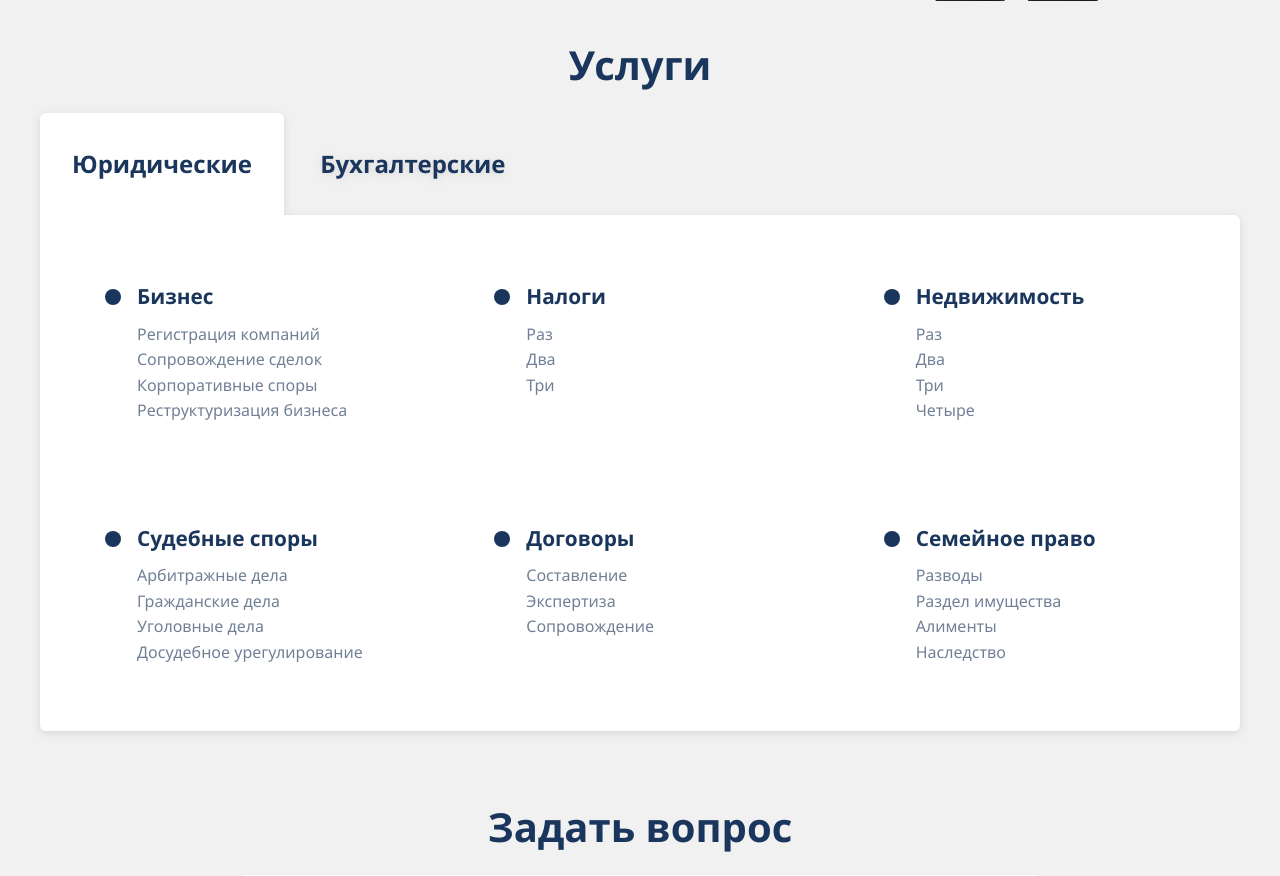
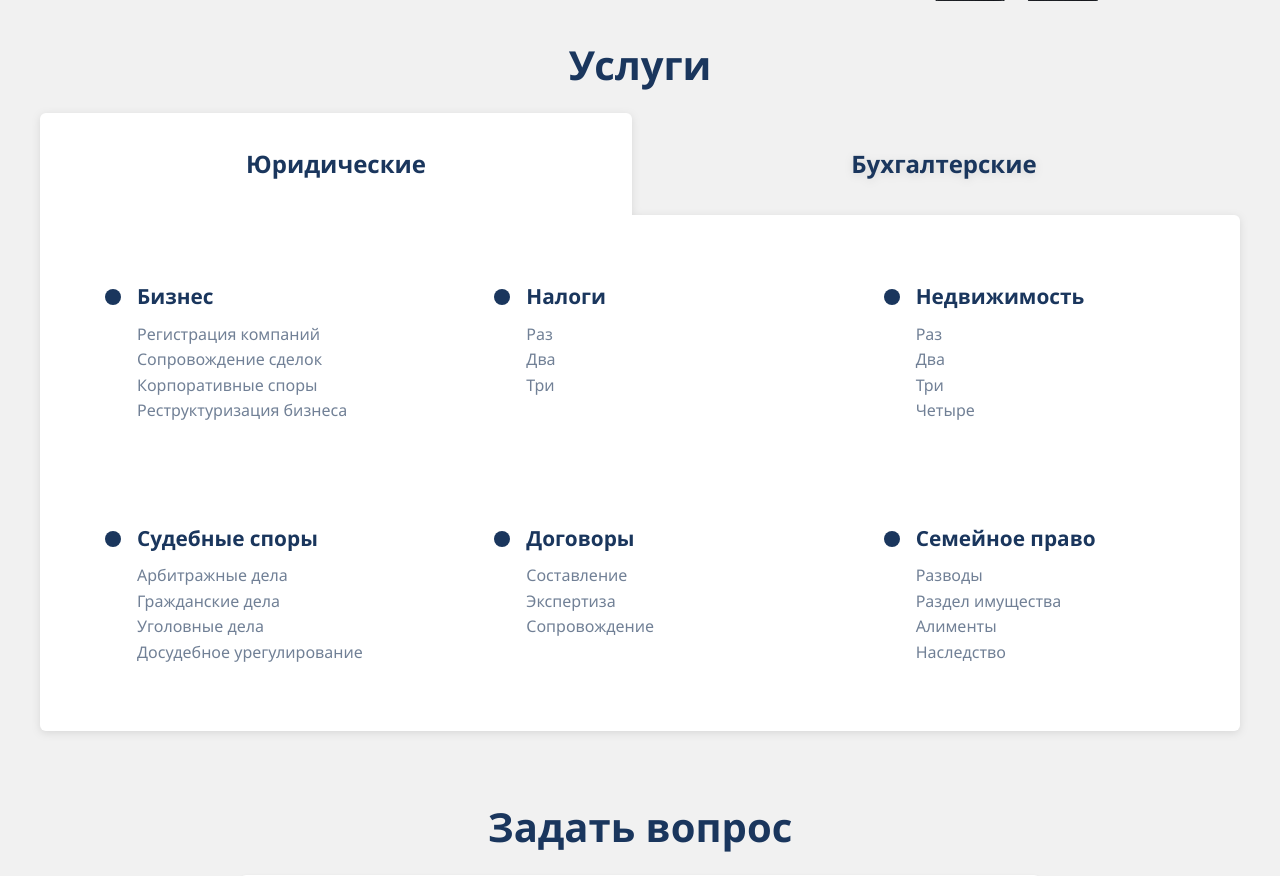
Before and after one commit to levink/hello, a PHP site: page / in a window 1280 px wide. Shown: the part 631-1507 px from the top of the page. Run offline with PHP 8.4, Linux system fonts and the light colour scheme.

Commit message:
Services tabs

```diff
--- a/public/css/styles.css
+++ b/public/css/styles.css
@@ -144,7 +144,7 @@ header ~ section {
     margin-bottom: 3rem;
 }
 
-/* Hero */
+/* #region Hero */
 .hero {
     display: flex;
     align-items: center;
@@ -185,68 +185,58 @@ header ~ section {
     max-width: 100%;
     height: auto;
 }
+/* #endregion Hero */
 
-/* Services */
+
+/* #region Services */
 .services {
     padding: 2rem 2rem;
 }
-
 .services_container {
     max-width: 1200px;
     margin: 0 auto;
     filter: drop-shadow(var(--shadow));
 }
-
-.services_container {
-
-    input[type="radio"] {
-        display: none;
+.services_tabs {
+    display: grid;
+    grid-template-columns: 1fr 1fr;
+    gap: 1rem;
 }
-
-    input[type="radio"] + label {
-        display: inline-block;
+.service_tab {
     padding: 2rem;
     font-size: 1.5rem;
     font-weight: 700;
     color: var(--primary);
     cursor: pointer;
     background-color: transparent;
-    }
-
-    input[type="radio"]:checked + label {
-        background-color: var(--white);
+    width: 100%;
+    text-align: center;
     border-radius: var(--form_radius);
     border-bottom-left-radius: 0;
     border-bottom-right-radius: 0;
 }
-
-    #services_tab_0:checked ~ .services_grid.services_tab_1 {
-        display: none;
+.service_tab.active {
+     background-color: var(--white);
 }
-
-    #services_tab_1:checked ~ .services_grid.services_tab_0 {
-        display: none;
-    }
-}
-
-.services_grid.services_tab_0 {
-    border-top-left-radius: 0;
-}
-
-.services_grid.services_tab_1 {
-    border-top-left-radius: var(--form_radius);
-}
-
 .services_grid {
     max-width: 1200px;
     margin: 0 auto;
-    display: grid;
+    padding: 2rem;
+    display: none;
     grid-template-columns: repeat(auto-fit, minmax(280px, 1fr));
     gap: 2rem;
     background-color: var(--white);
-    padding: 2rem;
     border-radius: var(--form_radius);
-
+}
+.services_grid.grid_0 {
+    border-top-left-radius: 0;
+}
+.services_grid.grid_1 {
+    border-top-right-radius: 0;
+}
+.services_grid.active {
+    display: grid;
+}
 .service_card {
     padding: 2rem;
     border: 1px solid transparent;
@@ -254,41 +244,36 @@ header ~ section {
     transition: all 0.2s ease;
     cursor: pointer;
 }
-
 .service_card:hover {
-        /* transform: translateY(-4px); */
     box-shadow: var(--shadow_hover);
     border-color: var(--primary);
 }
-
 .service_card .title {
     display: flex;
     align-items: center;
     flex-direction: row;
     padding-bottom: 0.5rem;
 }
-
 .service_card .circle {
     width: 1rem;
     height: 1rem;
     border-radius: 50%;
     background: var(--primary);
 }
-
 .service_card h3 {
     font-size: 1.3rem;
     padding-left: 1rem;
     color: var(--primary);
 }
-
 .service_card p {
     padding-left: 2rem;
     color: var(--text_light);
 }
-}
+
+/* #endregion Services */
 
 
-/* #region Price section */
+/* #region Price */
 
 .price {
     padding: 2rem 2rem;
@@ -366,7 +351,8 @@ header ~ section {
     }
 }
 
-/* #endregion Price section */
+/* #endregion Price */
+
 
 /* Ask-form section */
 .ask {
--- a/public/index.html
+++ b/public/index.html
@@ -54,13 +54,12 @@
         <h2 class="section-title">Услуги</h2>
         <div class="services_container">
 
-            <input type="radio" name="selected_tab" value="services_tab_0" id="services_tab_0" checked />
-            <label for="services_tab_0">Юридические</label>
+            <div class="services_tabs">
+                <div class="service_tab active" onclick="toggleTab()">Юридические</div>
+                <div class="service_tab" onclick="toggleTab()">Бухгалтерские</div>
+            </div>
 
-            <input type="radio" name="selected_tab" value="services_tab_1" id="services_tab_1" />
-            <label for="services_tab_1">Бухгалтерские</label>
-
-            <div class="services_grid services_tab_0">
+            <div class="services_grid grid_0 active">
 
                 <div class="service_card">
                     <div class="title">
@@ -127,7 +126,7 @@
                 </div>
             </div>
 
-            <div class="services_grid services_tab_1">
+            <div class="services_grid grid_1">
 
                 <div class="service_card">
                     <div class="title">
@@ -193,6 +192,7 @@
                     <p>Четыре</p>
                 </div>
             </div>
+
         </div>
     </section>
 
@@ -369,6 +369,19 @@
     </footer>
 
     <script>
+        function toggleTab() {
+            const parent = document.getElementById('services');
+            const tabs = parent.getElementsByClassName('service_tab');
+            const grids = parent.getElementsByClassName('services_grid');
+
+            for(let item of tabs) {
+                item.classList.toggle('active');
+            }
+
+            for (let item of grids) {
+                item.classList.toggle('active');
+            }
+        }
 
         function toggleMenu() {
             document.getElementById('nav').classList.toggle('active');
```
Lines whose indentation alone changed are shown as unchanged.
